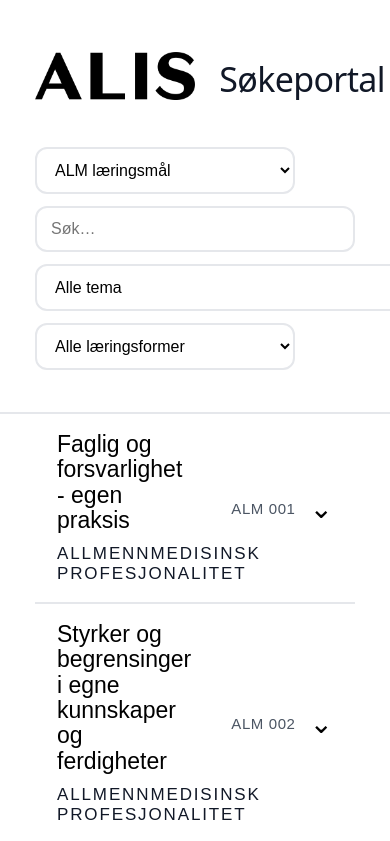
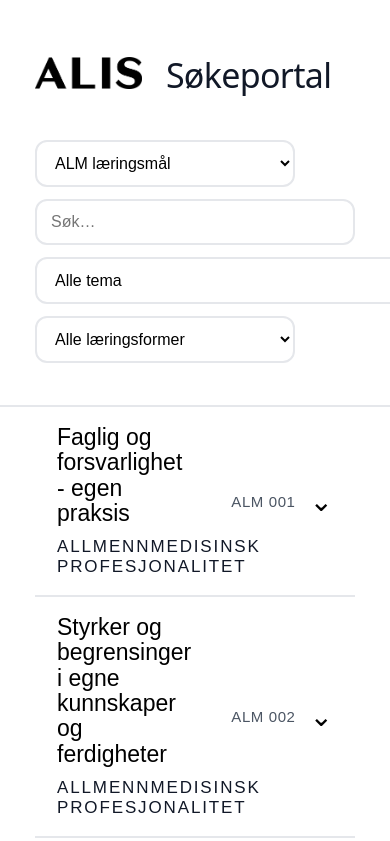
Before and after one commit to Skjeggy/LMportalen, a plain HTML site: page index.html in a window 390 px wide. Shown: the top 841 px of the page. Drawn offline with Linux system fonts and the light colour scheme.

Commit message:
gjorde logo mobile friendly.

```diff
--- a/style.css
+++ b/style.css
@@ -418,7 +418,8 @@ body {
 
 
 .page-logo {
-  height: 48px;
+  height: clamp(32px, 5vw, 48px);
+  width: auto;
 }
 
 .page-title {
```
